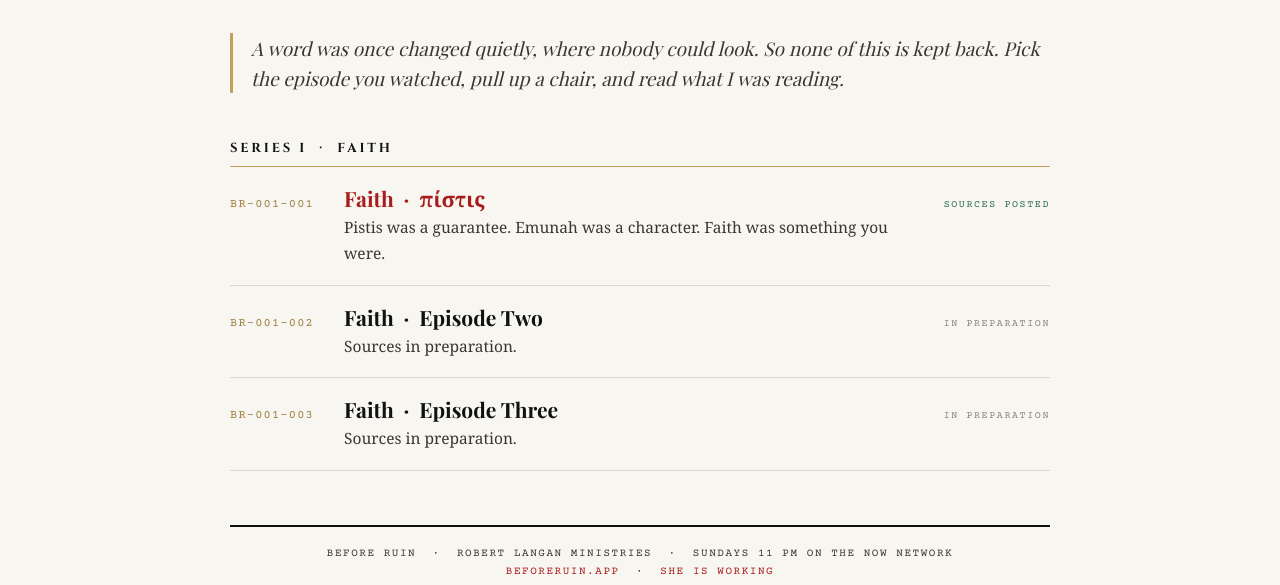
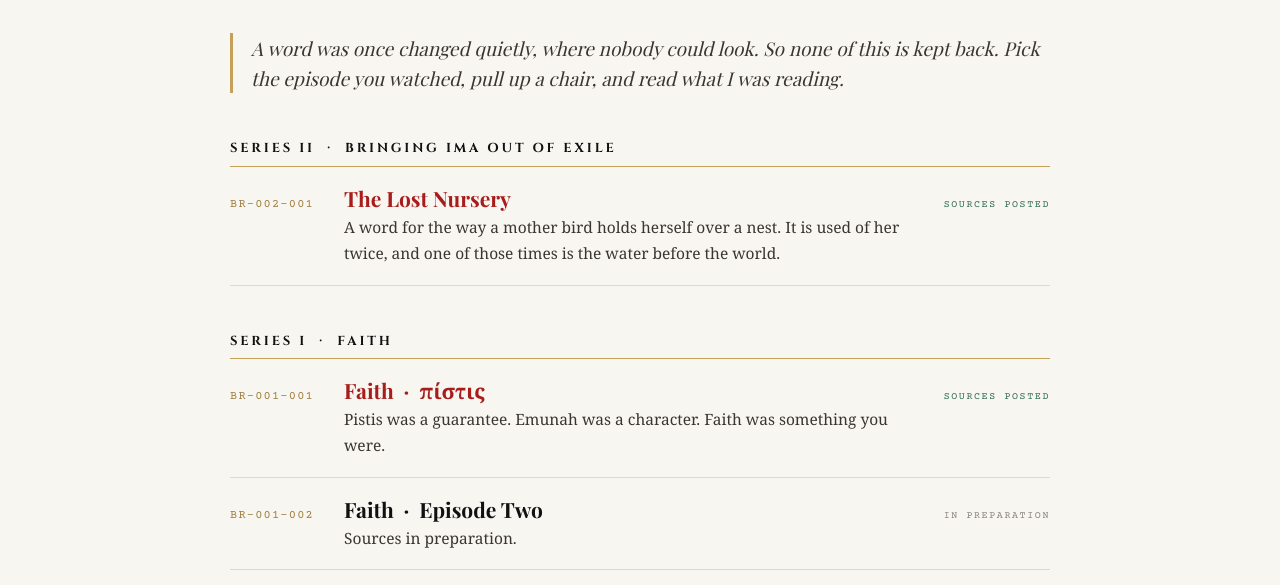
Before and after one commit to iquestionit-lab/beforeruin, a plain HTML site: page public/sources.html in a window 1280 px wide. Shown: the part 212-797 px from the top of the page. Drawn offline with nearby package versions, Linux system fonts and the light colour scheme; a web font is replaced by a local one.

Commit message:
Add Series II and The Lost Nursery to the index

```diff
--- a/public/sources.html
+++ b/public/sources.html
@@ -88,6 +88,17 @@ a{color:var(--CR);text-decoration:none}a:hover{text-decoration:underline}
 <div class="wrap">
   <p class="lede">A word was once changed quietly, where nobody could look. So none of this is kept back. Pick the episode you watched, pull up a chair, and read what I was reading.</p>
 
+  <h3 class="ser">Series II &nbsp;&middot;&nbsp; Bringing Ima Out of Exile</h3>
+
+  <div class="row">
+    <div class="code">BR-002-001</div>
+    <div>
+      <div class="t"><a href="/BR-002-001.html">The Lost Nursery</a></div>
+      <div class="d">A word for the way a mother bird holds herself over a nest. It is used of her twice, and one of those times is the water before the world.</div>
+    </div>
+    <div class="st live">Sources posted</div>
+  </div>
+
   <h3 class="ser">Series I &nbsp;·&nbsp; Faith</h3>
 
   <div class="row">
```
